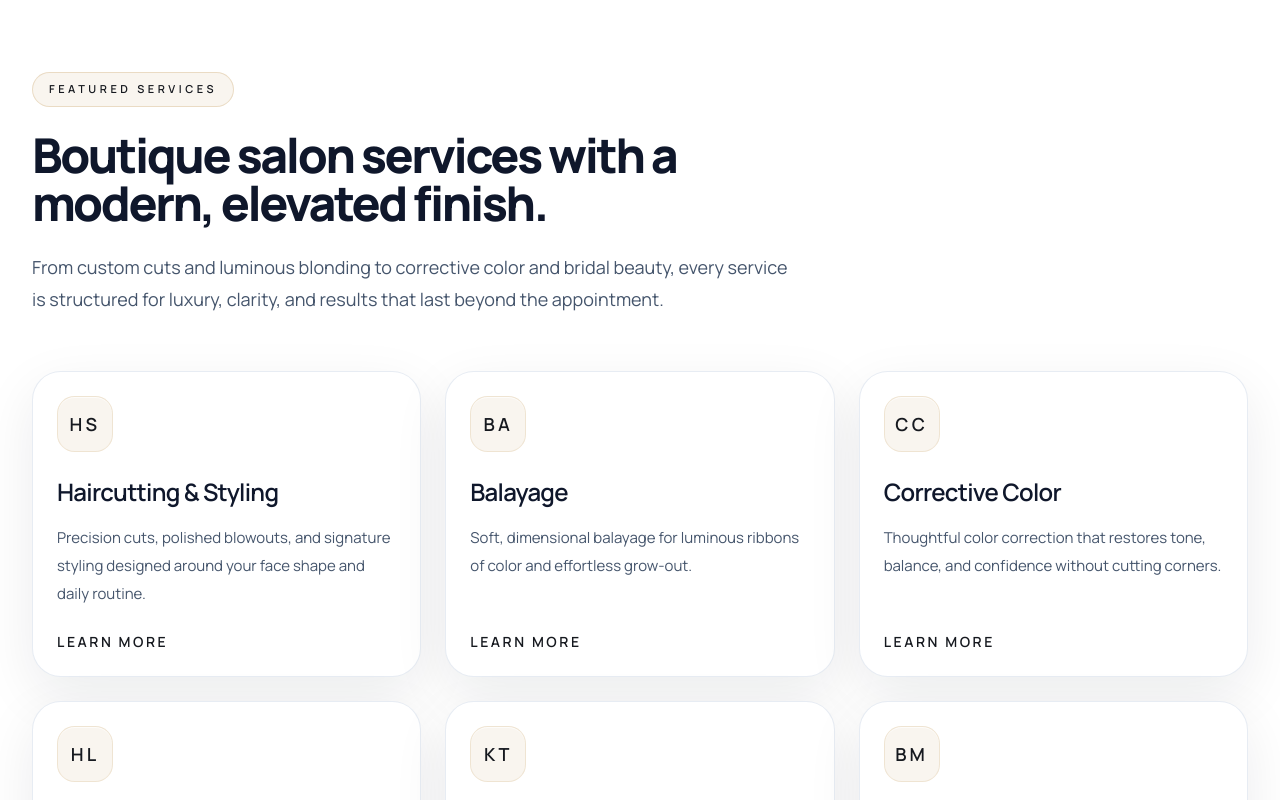
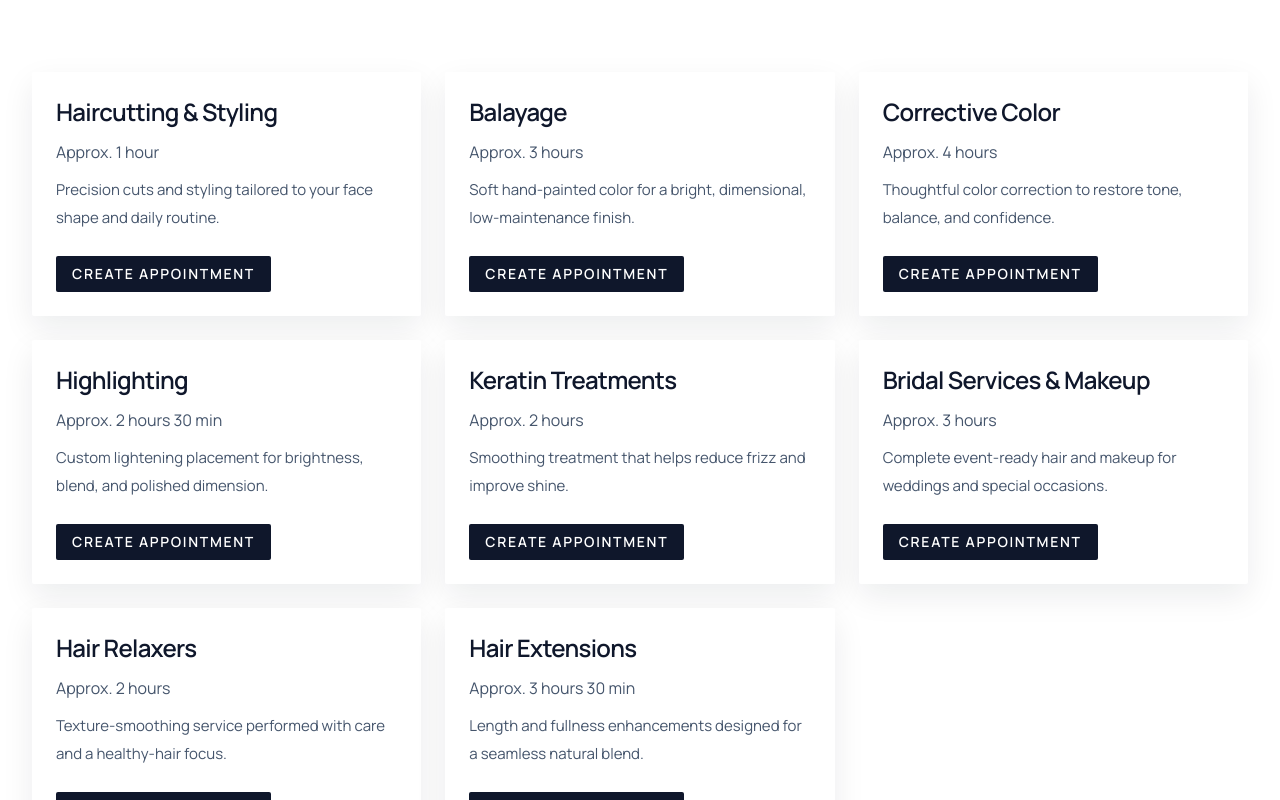
Before and after one commit to eidandreammer/House-of-Beauty, a React (Vite) app in the folder HouseOfBeauty/: page / in a window 1280 px wide. Shown: the part 840-1640 px from the top of the page. Built offline with nearby package versions, Linux system fonts and the light colour scheme.

Commit message:
services

```diff
--- a/HouseOfBeauty/src/App.jsx
+++ b/HouseOfBeauty/src/App.jsx
@@ -29,52 +29,44 @@ const heroBackgroundPath = '/imgs/HeroSectionBackground.jpg'
 
 const services = [
   {
-    code: 'HS',
     title: 'Haircutting & Styling',
-    description:
-      'Precision cuts, polished blowouts, and signature styling designed around your face shape and daily routine.',
+    duration: 60,
+    description: 'Precision cuts and styling tailored to your face shape and daily routine.',
   },
   {
-    code: 'BA',
     title: 'Balayage',
-    description:
-      'Soft, dimensional balayage for luminous ribbons of color and effortless grow-out.',
+    duration: 180,
+    description: 'Soft hand-painted color for a bright, dimensional, low-maintenance finish.',
   },
   {
-    code: 'CC',
     title: 'Corrective Color',
-    description:
-      'Thoughtful color correction that restores tone, balance, and confidence without cutting corners.',
+    duration: 240,
+    description: 'Thoughtful color correction to restore tone, balance, and confidence.',
   },
   {
-    code: 'HL',
     title: 'Highlighting',
-    description:
-      'Custom highlight placement for brightening, blending, and a refined multi-tonal finish.',
+    duration: 150,
+    description: 'Custom lightening placement for brightness, blend, and polished dimension.',
   },
   {
-    code: 'KT',
     title: 'Keratin Treatments',
-    description:
-      'Smoothing treatments that reduce frizz, boost shine, and make styling more manageable.',
+    duration: 120,
+    description: 'Smoothing treatment that helps reduce frizz and improve shine.',
   },
   {
-    code: 'BM',
     title: 'Bridal Services & Makeup',
-    description:
-      'Event-ready beauty for weddings, portraits, and special occasions with salon polish.',
+    duration: 180,
+    description: 'Complete event-ready hair and makeup for weddings and special occasions.',
   },
   {
-    code: 'HR',
     title: 'Hair Relaxers',
-    description:
-      'Texture-smoothing services handled with care, consultation, and a healthy-hair mindset.',
+    duration: 120,
+    description: 'Texture-smoothing service performed with care and a healthy-hair focus.',
   },
   {
-    code: 'HE',
     title: 'Hair Extensions',
-    description:
-      'Length, fullness, and transformation services tailored for seamless movement and blend.',
+    duration: 210,
+    description: 'Length and fullness enhancements designed for a seamless natural blend.',
   },
 ]
 
@@ -329,38 +321,27 @@ function App() {
 
       <main>
         <section id="services" className="relative bg-white py-24 sm:py-28">
-          <div className="absolute inset-x-0 top-0 h-20 bg-white" />
           <div className="mx-auto max-w-7xl px-6 lg:px-8">
-            <div className="max-w-3xl">
-              <SectionBadge light>Featured Services</SectionBadge>
-              <h2 className="mt-6 max-w-2xl text-4xl font-extrabold tracking-[-0.05em] text-slate-900 sm:text-5xl">
-                Boutique salon services with a modern, elevated finish.
-              </h2>
-              <p className="mt-6 text-lg leading-8 text-slate-600">
-                From custom cuts and luminous blonding to corrective color and bridal beauty,
-                every service is structured for luxury, clarity, and results that last beyond
-                the appointment.
-              </p>
-            </div>
-
-            <div className="mt-14 grid gap-6 md:grid-cols-2 xl:grid-cols-3">
+            <div className="grid gap-6 md:grid-cols-2 xl:grid-cols-3">
               {services.map((service) => (
                 <article
                   key={service.title}
-                  className="group flex h-full flex-col rounded-[1.8rem] border border-slate-200/80 bg-white p-6 shadow-[0_18px_55px_rgba(15,23,42,0.08)] transition duration-300 hover:-translate-y-2 hover:shadow-[0_28px_80px_rgba(15,23,42,0.12)]"
+                  className="flex h-full flex-col rounded-[2px] bg-white p-6 shadow-[0_12px_32px_rgba(15,23,42,0.08)]"
                 >
-                  <ServiceIcon code={service.code} />
-                  <h3 className="mt-6 text-2xl font-semibold tracking-[-0.03em] text-slate-900">
+                  <h3 className="text-2xl font-semibold tracking-[-0.03em] text-slate-900">
                     {service.title}
                   </h3>
-                  <p className="mt-4 text-[15px] leading-7 text-slate-600">
+                  <p className="mt-3 text-base text-slate-600">
+                    {formatServiceDuration(service.duration)}
+                  </p>
+                  <p className="mt-3 text-[15px] leading-7 text-slate-600">
                     {service.description}
                   </p>
                   <a
-                    href="#contact"
-                    className="mt-auto pt-6 text-sm font-semibold uppercase tracking-[0.18em] text-brand-charcoal transition duration-300 group-hover:translate-x-1 group-hover:text-brand-gold"
+                    href="tel:2013930944"
+                    className="mt-6 inline-flex w-fit items-center justify-center rounded-[2px] bg-slate-900 px-4 py-2 text-sm font-semibold uppercase tracking-[0.12em] text-white transition hover:bg-slate-700"
                   >
-                    Learn More
+                    Create Appointment
                   </a>
                 </article>
               ))}
@@ -525,6 +506,22 @@ function App() {
   )
 }
 
+function formatServiceDuration(minutes) {
+  if (minutes <= 59) {
+    return `Approx. ${minutes} min`
+  }
+
+  const hours = Math.floor(minutes / 60)
+  const remainingMinutes = minutes % 60
+  const hourLabel = hours === 1 ? 'hour' : 'hours'
+
+  if (remainingMinutes === 0) {
+    return `Approx. ${hours} ${hourLabel}`
+  }
+
+  return `Approx. ${hours} ${hourLabel} ${remainingMinutes} min`
+}
+
 function HeroWordmark() {
   return (
     <a href="#" className="site-header__wordmark shrink-0">
@@ -578,14 +575,6 @@ function SectionBadge({ children, light = false }) {
   )
 }
 
-function ServiceIcon({ code }) {
-  return (
-    <div className="inline-flex h-14 w-14 items-center justify-center rounded-[1.1rem] border border-brand-gold/20 bg-brand-gold/10 text-lg font-semibold tracking-[0.18em] text-brand-charcoal shadow-[inset_0_1px_0_rgba(255,255,255,0.7)]">
-      {code}
-    </div>
-  )
-}
-
 function SocialIcon({ platform }) {
   const className = 'h-[2rem] w-[2rem] fill-current'
 
```
